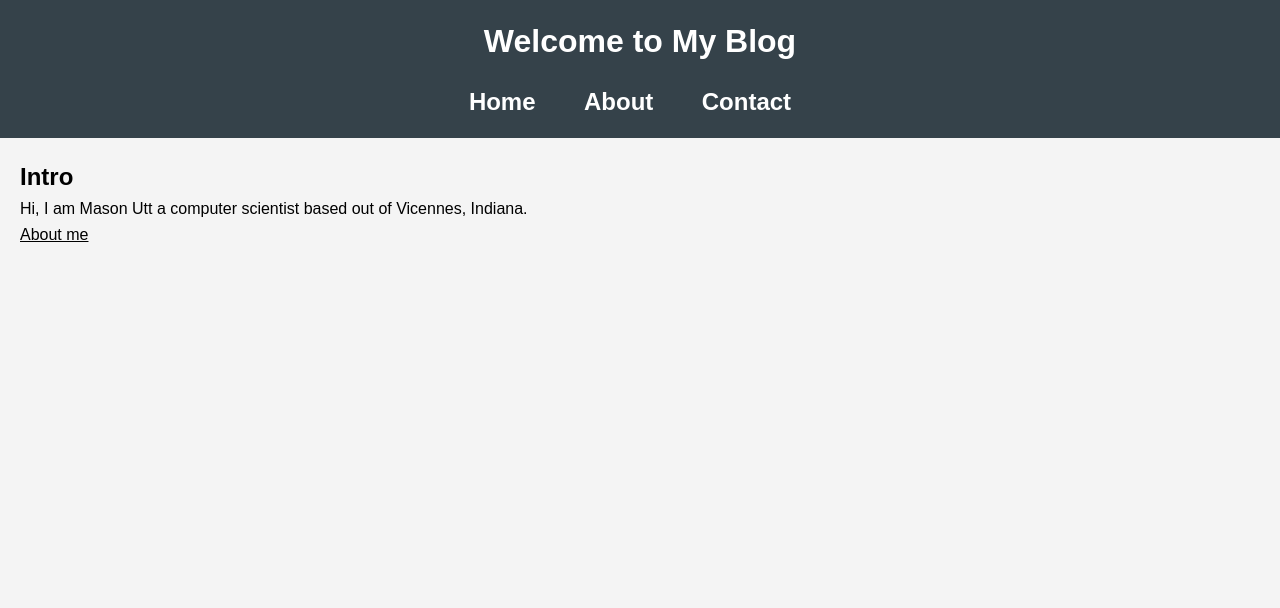
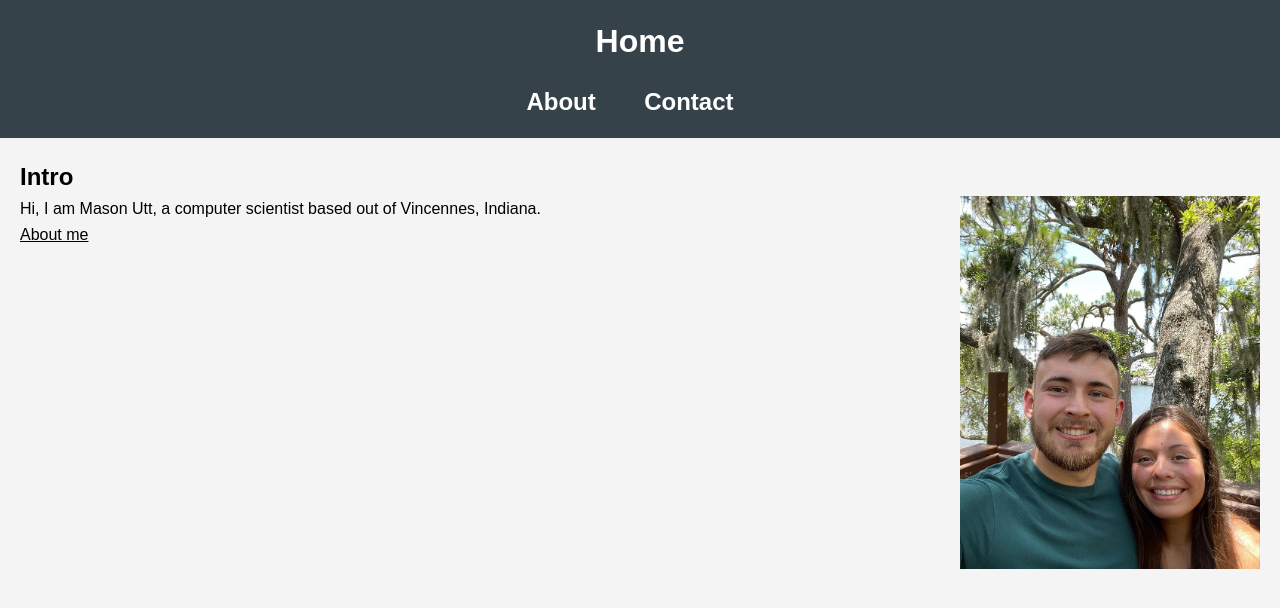
Before and after one commit to masonutt99/personalWebsite, a plain HTML site: page index.html in a window 1280 px wide. Drawn offline with Linux system fonts and the light colour scheme.

Commit message:
improvements

```diff
--- a/index.html
+++ b/index.html
@@ -11,10 +11,10 @@
 
 <body>
     <header>
-        <h1>Welcome to My Blog</h1>
+        <h1>Home</h1>
         <nav>
             <ul>
-                <li><a href="index.html">Home</a></li>
+                <!-- <li><a href="index.html">Home</a></li> -->
                 <li><a href="about.html">About</a></li>
                 <li><a href="contact.html">Contact</a></li>
             </ul>
@@ -24,15 +24,19 @@
     <section id="home">
         <h2>Intro</h2>
         <article>
-            <p>Hi, I am Mason Utt a computer scientist based out of Vicennes, Indiana.</p>
-            <div data-w-id="58f4c36c-cc36-56bc-eed7-f460f244de88" style="transform: translate3d(0px, 0px, 0px) scale3d(1, 1, 1) rotateX(0deg) rotateY(0deg) rotateZ(0deg) skew(0deg, 0deg); opacity: 1; transform-style: preserve-3d;" class="link-block">
-                <div class="link-arrow">
-                </div><div class="paragraph-link">
-                    <a href="about.html" class="paragraph-link">About me</a>
-                </div>
-            </div>
+            <img src="mason_and_tyra.jpeg" alt="Picture of Mason and Tyra" class="right-image">
+            <p>Hi, I am Mason Utt, a computer scientist based out of Vincennes, Indiana.</p>
+            <a href="about.html">About me</a>
+
         </article>
     </section>
+
+    <!-- <div class="content">
+        <img src="mason_and_tyra.jpeg" alt="Picture of Mason and Tyra" class="right-image">
+    </div> -->
+
+
+
 
 
     <!-- <footer>
--- a/style.css
+++ b/style.css
@@ -40,6 +40,15 @@ nav ul li a {
     font-weight: bold;
     padding: 0.5em;
 }
+
+.right-image {
+    float: right;
+    max-width: 300px; /* You can adjust this value */
+    margin-left: 20px; /* Add some space between the image and the text */
+}
+
+
+
 a {
     color:inherit;
 }
```
Also changed, not shown: about.html (+3 -3 lines), contact.html (+2 -2 lines), mason_and_tyra.jpeg (added).
